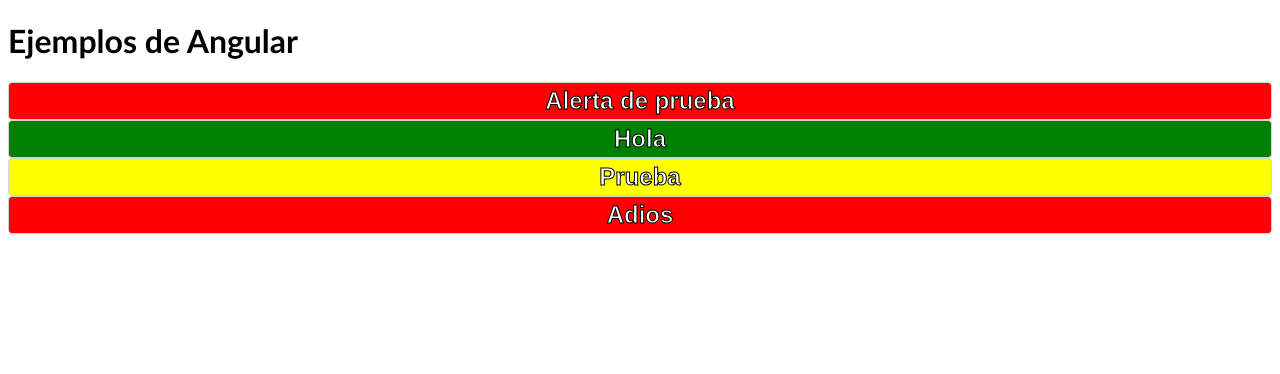
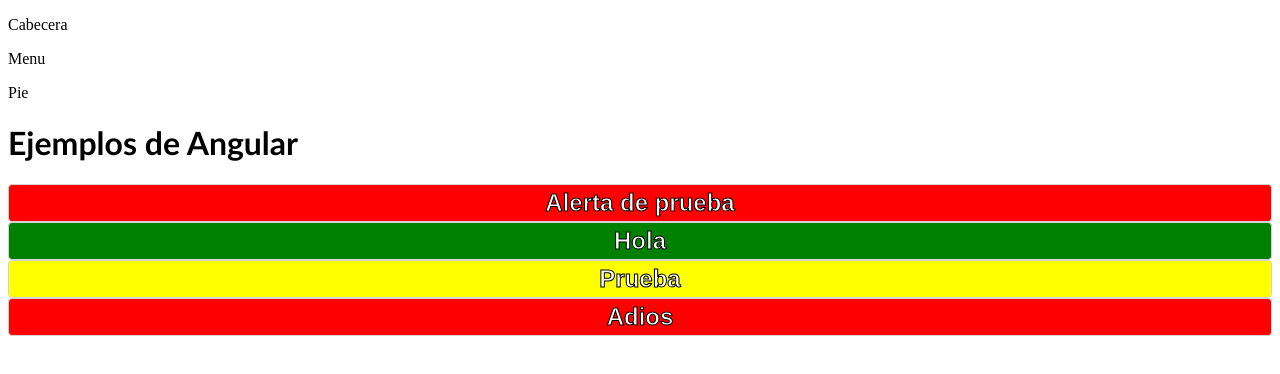
Before and after one commit to javierlete/angular-25-04, an Angular app in the folder ejemplos/: page / in a window 1280 px wide. Shown: the top 374 px of the page. Built offline with nearby package versions, Linux system fonts and the light colour scheme.

Commit message:
Cabecera, menú y pie recién creados

```diff
--- a/ejemplos/src/app/app.component.html
+++ b/ejemplos/src/app/app.component.html
@@ -1,3 +1,7 @@
+<app-cabecera></app-cabecera>
+<app-menu></app-menu>
+<app-pie></app-pie>
+
 <h1>{{title}}</h1>
 <alerta></alerta>
 <alerta color="green" mensaje="Hola"></alerta>
--- a/ejemplos/src/app/app.component.ts
+++ b/ejemplos/src/app/app.component.ts
@@ -1,11 +1,14 @@
 import { Component } from '@angular/core';
 import { RouterOutlet } from '@angular/router';
 import { AlertaComponent } from './alerta.component';
+import { CabeceraComponent } from './cabecera.component';
+import { MenuComponent } from './menu.component';
+import { PieComponent } from './pie.component';
 
 @Component({
   selector: 'app-root',
   standalone: true,
-  imports: [RouterOutlet, AlertaComponent],
+  imports: [RouterOutlet, AlertaComponent, CabeceraComponent, MenuComponent, PieComponent],
   templateUrl: './app.component.html',
   styleUrl: './app.component.css'
 })
--- /dev/null
+++ b/ejemplos/src/app/cabecera.component.ts
@@ -0,0 +1,8 @@
+import { Component } from "@angular/core";
+
+@Component({
+    standalone: true,
+    selector: 'app-cabecera',
+    template: '<p>Cabecera</p>'
+})
+export class CabeceraComponent {}
--- /dev/null
+++ b/ejemplos/src/app/menu.component.ts
@@ -0,0 +1,8 @@
+import { Component } from "@angular/core";
+
+@Component({
+    standalone: true,
+    selector: 'app-menu',
+    template: '<p>Menu</p>'
+})
+export class MenuComponent {}
--- /dev/null
+++ b/ejemplos/src/app/pie.component.ts
@@ -0,0 +1,8 @@
+import { Component } from "@angular/core";
+
+@Component({
+    standalone: true,
+    selector: 'app-pie',
+    template: '<p>Pie</p>'
+})
+export class PieComponent {}
```
